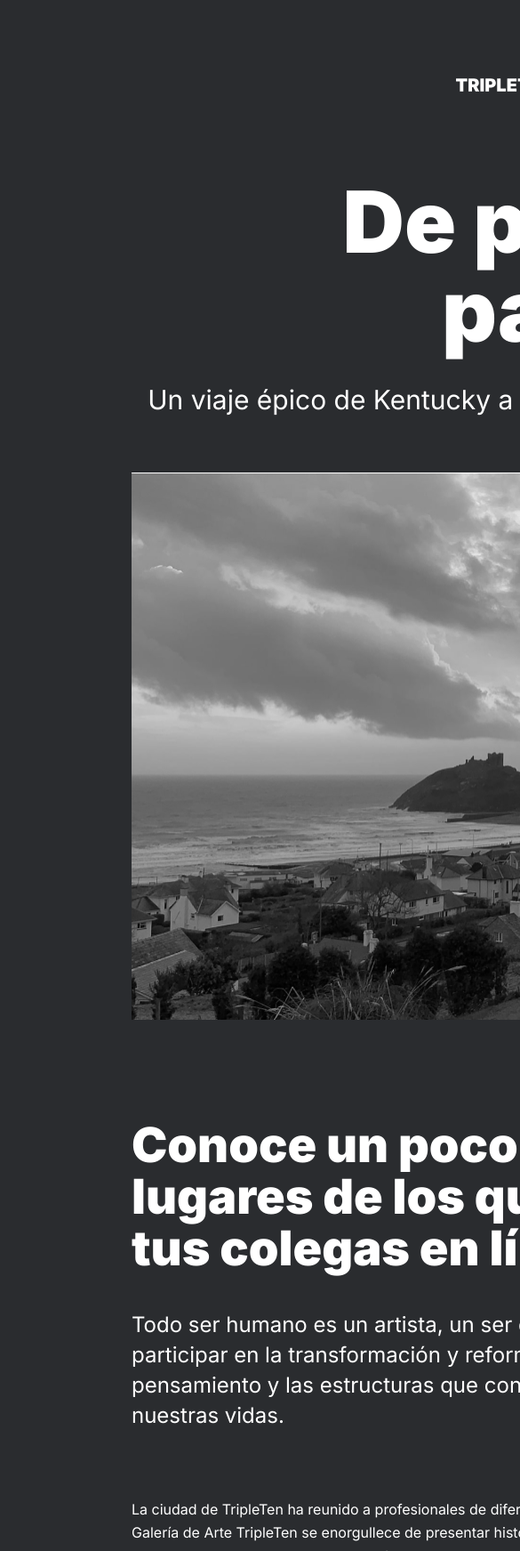
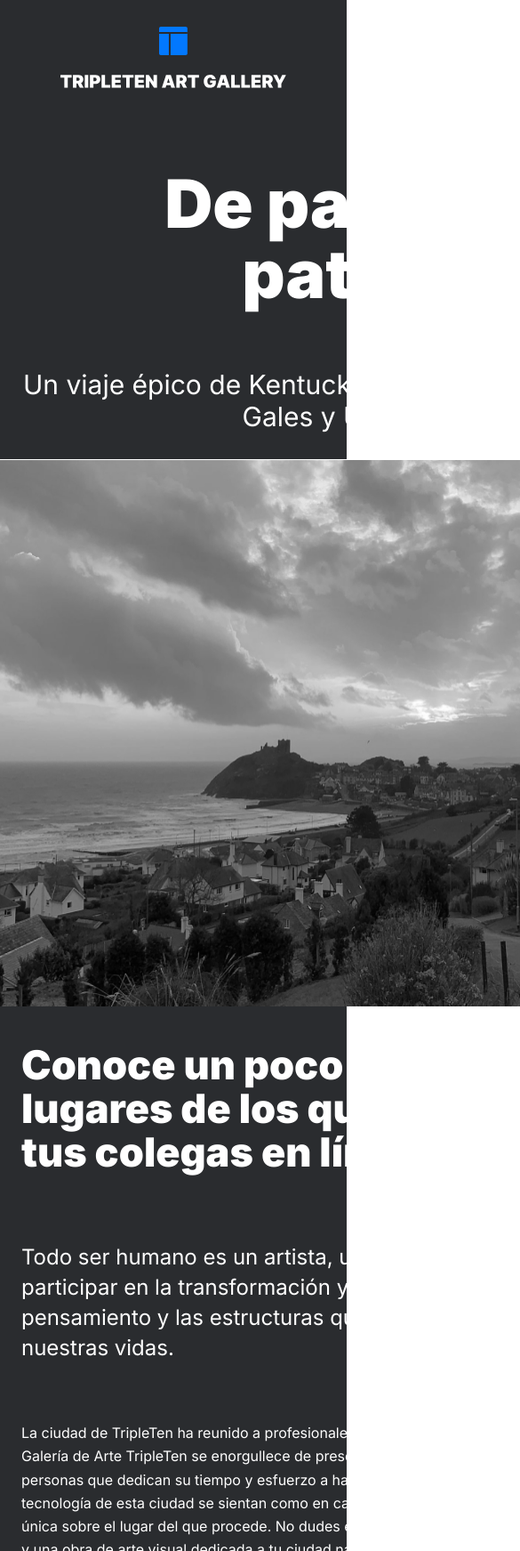
Before and after one commit to emanueltorresx/web_project_homeland, a plain HTML site: page index.html in a window 390 px wide. Shown: the top 1743 px of the page at 89% size, 585 px wide, since content can reach past the window. Drawn offline with Linux system fonts and the light colour scheme.

Commit message:
agregar estilos 768px

```diff
--- a/blocks/content.css
+++ b/blocks/content.css
@@ -1,3 +1,16 @@
 .content {
   margin-top: 96px;
+  margin: auto;
 }
+
+@media screen and (max-width: 768px) {
+  .content {
+    margin-top: 90px;
+  }
+}
+/*
+@media screen and (max-width: 320px) {
+  .content {
+    margin-top: 50px;
+  }
+}
--- a/blocks/footer.css
+++ b/blocks/footer.css
@@ -6,8 +6,24 @@
 }
 
 .footer__creditos {
+  max-width: 194px;
+  height: 16px;
   font-family: "inter-regular", sans-serif;
   font-size: 14px;
   line-height: 16px;
   margin: 0;
 }
+
+@media screen and (max-width: 768px) {
+  .footer {
+    max-width: 194px;
+    margin: 88px 0 24px;
+  }
+  .footer__creditos {
+    font-size: 14px;
+    line-height: 16px;
+  }
+}
+/*
+@media screen and (max-width: 320px) {
+}
--- a/blocks/header.css
+++ b/blocks/header.css
@@ -2,10 +2,32 @@
   width: 100%;
   display: flex;
   justify-content: center;
-  margin-top: 34px;
+  padding-top: 34px;
 }
 
 .header__logo {
-  width: 254.84px;
+  width: 100%;
+  max-width: 255px;
   height: 68.94px;
 }
+
+@media screen and (max-width: 768px) {
+  .header {
+    padding-top: 30px;
+  }
+  .header__logo {
+    width: 100%;
+    max-width: 254px;
+  }
+}
+/*
+@media screen and (max-width: 320px) {
+  .header {
+    width: 100%;
+    padding-top: 20px;
+  }
+  .header__logo {
+    width: 100%;
+    max-width: 188px;
+  }
+}
--- a/blocks/intro.css
+++ b/blocks/intro.css
@@ -40,3 +40,54 @@
   line-height: 163%;
   margin: 31.99px 0 0;
 }
+
+@media screen and (max-width: 768px) {
+  .intro {
+    max-width: 720px;
+    margin-top: 90px;
+    margin: auto;
+  }
+
+  .intro__title {
+    max-width: 707px;
+    font-size: 45px;
+    line-height: 49px;
+  }
+
+  .intro__text {
+    max-width: 720px;
+    font-size: 24px;
+    line-height: 34px;
+    margin-top: 50px;
+  }
+
+  .intro__author {
+    max-width: 720px;
+    font-size: 24px;
+    line-height: 34px;
+    margin: 0;
+  }
+
+  .intro__parrafo {
+    max-width: 720px;
+    font-size: 16px;
+    line-height: 163%;
+  }
+}
+/*
+@media screen and (max-width: 320px) {
+  .intro {
+  }
+
+  .intro__title {
+  }
+
+  .intro__text {
+  }
+
+  .intro__author {
+  }
+
+  .intro__parrafo {
+  }
+}
--- a/blocks/lead.css
+++ b/blocks/lead.css
@@ -1,5 +1,5 @@
 .lead {
-  width: 984px;
+  max-width: 984px;
   height: 983px;
   display: flex;
   flex-direction: column;
@@ -7,7 +7,7 @@
 }
 
 .lead__title {
-  width: 720px;
+  max-width: 720px;
   height: 200px;
   font-family: "inter-black", sans-serif;
   font-size: 96px;
@@ -25,7 +25,48 @@
 }
 
 .lead__image {
-  width: 984px;
+  max-width: 984px;
   height: 615px;
   margin-top: 64px;
 }
+
+@media screen and (max-width: 768px) {
+  .lead {
+    max-width: 768px;
+    margin: auto;
+  }
+
+  .lead__title {
+    max-width: 530px;
+    font-size: 75px;
+    line-height: 79px;
+  }
+
+  .lead__text {
+    max-width: 720px;
+    margin-top: 25px;
+    font-size: 30px;
+    line-height: 36px;
+  }
+
+  .lead__image {
+    max-width: 768px;
+    margin-top: 30px;
+  }
+}
+/*
+@media screen and (max-width: 320px) {
+  .lead {
+    max-width: 288px;
+  }
+
+  .lead__title {
+    width: 228px;
+  }
+
+  .lead__text {
+  }
+
+  .lead__image {
+  }
+}
--- a/blocks/page.css
+++ b/blocks/page.css
@@ -1,9 +1,21 @@
 .page {
-  width: 1280px;
-  height: 2008px;
+  max-width: 1280px;
+  max-height: 2008px;
   background-color: #2a2c2f;
   color: #ffffff;
   display: flex;
   flex-direction: column;
   align-items: center;
 }
+
+@media screen and (max-width: 768px) {
+  .page {
+    max-width: 768px;
+  }
+}
+
+@media screen and (max-width: 320px) {
+  .page {
+    max-width: 320px;
+  }
+}
```
